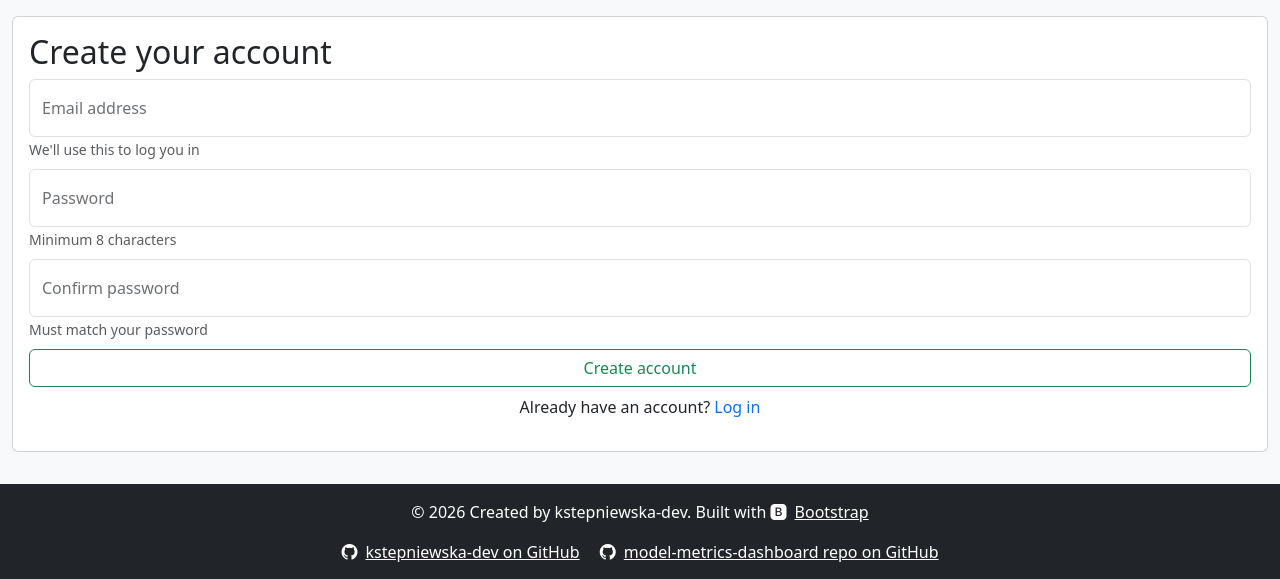
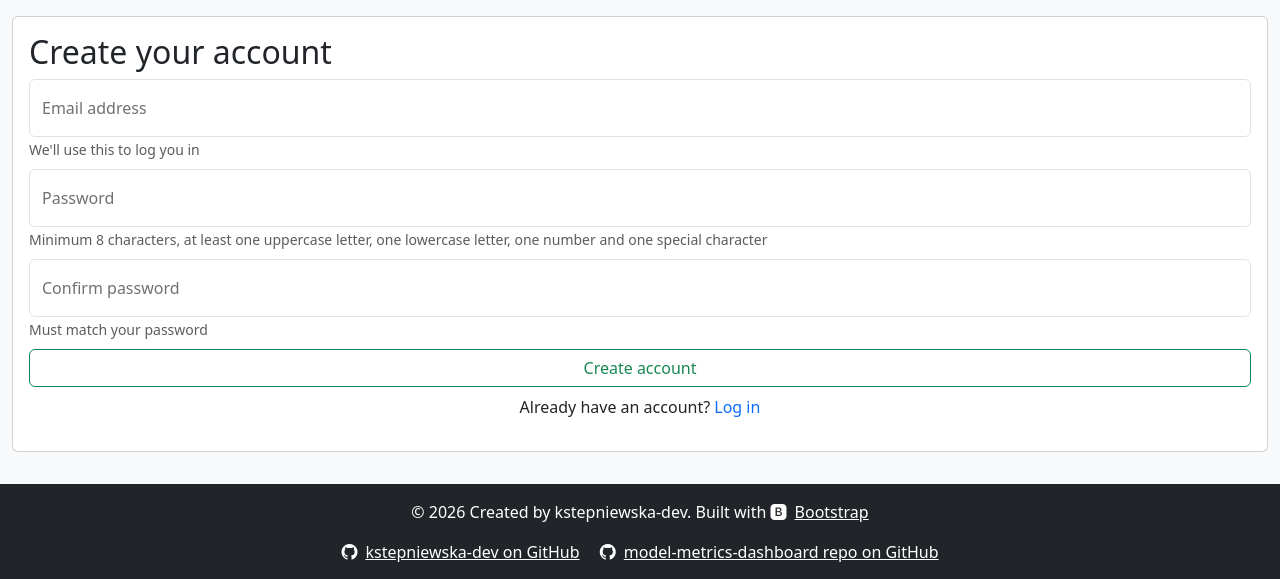
Before and after one commit to kstepniewska-dev/model-metrics-dashboard, a Flask app: page /register in a window 1280 px wide. Shown: the part 56-635 px from the top of the page. Run offline with Flask 3, Linux system fonts and the light colour scheme; some libraries are stand-ins or nearby versions.

Commit message:
Corrected README.md and fixed register.html templ.

```diff
--- a/app/templates/auth/register.html
+++ b/app/templates/auth/register.html
@@ -37,7 +37,7 @@
           aria-describedby="password-hint">
         <label for="register-password">Password</label>
         <small id="password-hint" class="form-text text-muted">
-          Minimum 8 characters
+          Minimum 8 characters, at least one uppercase letter, one lowercase letter, one number and one special character
         </small>
       </div>
 
```
Also changed, not shown: README.md.
